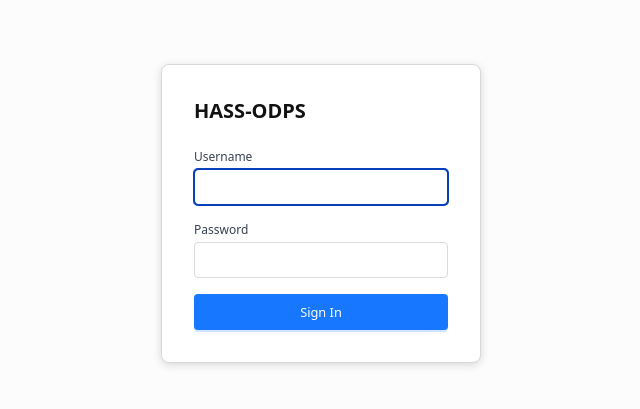
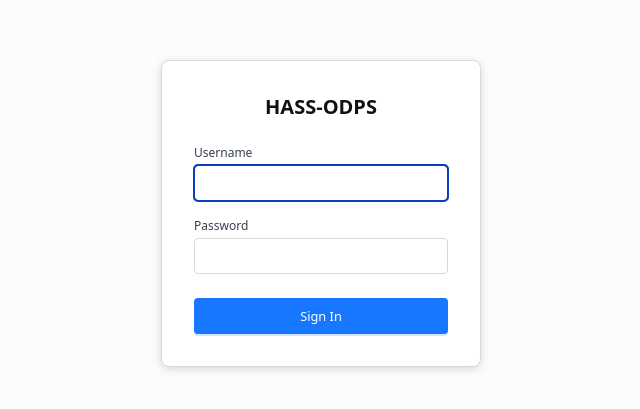
Before and after one commit to Korzun/HASS-ODPS, a React (Vite) app in the folder client/: page /login in a window 1280 px wide. Shown: the part 187-596 px from the top of the page, without its empty margins (319-959 px from the left). Built offline with nearby package versions, Linux system fonts and the light colour scheme; no server answers.

Commit message:
fix: login now redirects after login

```diff
--- a/client/src/control/button/style.ts
+++ b/client/src/control/button/style.ts
@@ -227,6 +227,9 @@ export const useStyle = createUseStyles((theme: Theme) => ({
 
   [ButtonType.Link]: {
     cursor: 'pointer',
+    display: 'inline',
+    borderStyle: 'none',
+    outlineStyle: 'none',
     padding: '0',
     color: '#1777FF',
     '&:hover': {
--- a/client/src/page/login/index.tsx
+++ b/client/src/page/login/index.tsx
@@ -1,16 +1,14 @@
-import { useCallback, useState } from 'react';
-import { useLocation, useNavigate } from 'react-router-dom';
+import { useCallback, useContext, useState } from 'react';
 
 import { Page } from '../../component/page';
 import { Button } from '../../control/button';
-import { path } from '../../router';
+import { Context as AuthContext } from '../../provider/auth/context';
 
 import { useStyle } from './style';
 
 export const LoginPage = () => {
   const styles = useStyle();
-  const navigate = useNavigate();
-  const location = useLocation();
+  const { refetch } = useContext(AuthContext);
 
   const [loading, setLoading] = useState<boolean>(false);
   const [error, setError] = useState<string | undefined>();
@@ -26,7 +24,6 @@ export const LoginPage = () => {
   }, []);
 
   const handleLogin = useCallback(async () => {
-    console.log({ username, password });
     try {
       setLoading(true);
       setError(undefined);
@@ -36,7 +33,7 @@ export const LoginPage = () => {
         body: new URLSearchParams({ username, password }),
       });
       if (response.ok) {
-        navigate(location?.state?.from?.pathname ?? path.library());
+        await refetch();
       } else {
         setError('Invalid credentials');
       }
@@ -45,7 +42,7 @@ export const LoginPage = () => {
     } finally {
       setLoading(false);
     }
-  }, [username, password, location]);
+  }, [username, password, refetch]);
 
   const handleKeyDown = useCallback(
     (event: React.KeyboardEvent<HTMLDivElement>) => {
@@ -90,6 +87,7 @@ export const LoginPage = () => {
             onChange={handlePasswordChange}
             onKeyDown={handleKeyDown}
           />
+          <div className={styles.login}>
             <Button
               loading={loading}
               type="primary"
@@ -98,6 +96,7 @@ export const LoginPage = () => {
             />
           </div>
         </div>
+      </div>
     </Page>
   );
 };
--- a/client/src/page/login/style.ts
+++ b/client/src/page/login/style.ts
@@ -22,6 +22,10 @@ export const useStyle = createUseStyles((theme: Theme) => ({
     fontSize: theme.text.size.xlg,
     color: theme.colors.text.primary,
     fontWeight: 600,
+    display: 'flex',
+    alignItems: 'center',
+    gap: '.5rem',
+    justifyContent: 'center',
   },
   label: {
     display: 'block',
@@ -45,6 +49,9 @@ export const useStyle = createUseStyles((theme: Theme) => ({
       borderColor: theme.colors.primary,
     },
   },
+  login: {
+    marginTop: '0.5rem',
+  },
   error: {
     color: theme.colors.danger,
     fontSize: theme.text.size.md,
--- a/client/src/provider/auth/context.ts
+++ b/client/src/provider/auth/context.ts
@@ -3,6 +3,7 @@ import { createContext } from 'react';
 interface AuthContextMutators {
   setUsername: (username: string) => void;
   setIsAdmin: (isAdmin: boolean) => void;
+  refetch: () => Promise<void>;
 }
 
 export type AuthContext = AuthContextMutators &
@@ -30,6 +31,7 @@ export const Context = createContext<AuthContext>({
   setUsername: () => {},
   isAdmin: false,
   setIsAdmin: () => {},
+  refetch: () => Promise.resolve(),
   loading: true,
   error: false,
   errorMessage: undefined,
--- a/client/src/provider/auth/provider.tsx
+++ b/client/src/provider/auth/provider.tsx
@@ -47,11 +47,12 @@ export const AuthProvider = ({ children }: AuthProviderProps) => {
         setUsername,
         isAdmin,
         setIsAdmin,
+        refetch: fetchMe,
         loading,
         error,
         errorMessage,
       }) as AuthContext,
-    [username, isAdmin, loading, error, errorMessage]
+    [username, isAdmin, loading, error, errorMessage, fetchMe]
   );
 
   return <Context.Provider value={state}>{children}</Context.Provider>;
--- a/client/src/router/component.tsx
+++ b/client/src/router/component.tsx
@@ -10,12 +10,15 @@ import { UserListPage } from '../page/user-list';
 import * as path from './path-internal';
 import * as pathKey from './path-key-internal';
 import { ProtectedRoute } from './protected-route';
+import { UnprotectedRoute } from './unprotected-route';
 
 export const AppRouter = () => {
   return (
     <BrowserRouter>
       <Routes>
-        <Route path={path.login()} element={<LoginPage />} />
+        <Route element={<UnprotectedRoute />}>
+          <Route path={path.login()} element={<LoginPage />} />
+        </Route>
 
         <Route element={<ProtectedRoute />}>
           <Route path={path.library()} element={<LibraryPage />} />
--- a/client/tsconfig.json
+++ b/client/src/router/unprotected-route.tsx
@@ -1,18 +1,15 @@
-{
-  "compilerOptions": {
-    "target": "ES2022",
-    "useDefineForClassFields": true,
-    "lib": ["ES2022", "DOM", "DOM.Iterable"],
-    "module": "ESNext",
-    "skipLibCheck": true,
-    "moduleResolution": "bundler",
-    "allowImportingTsExtensions": true,
-    "isolatedModules": true,
-    "moduleDetection": "force",
-    "noEmit": true,
-    "jsx": "react-jsx",
-    "strict": true,
-    "types": ["vitest/globals"]
-  },
-  "include": ["src"]
-}
+import { Navigate, Outlet, useLocation } from 'react-router-dom';
+
+import { useUsername } from '../provider/auth';
+
+import * as path from './path-internal';
+
+export const UnprotectedRoute = () => {
+  const [username, loading] = useUsername();
+  const location = useLocation();
+  if (loading === true) {
+    return <div>loading...</div>;
+  }
+  const destination = location.state?.from?.pathname ?? path.library();
+  return username ? <Navigate to={destination} replace /> : <Outlet />;
+};
```
Lines whose indentation alone changed are shown as unchanged.
